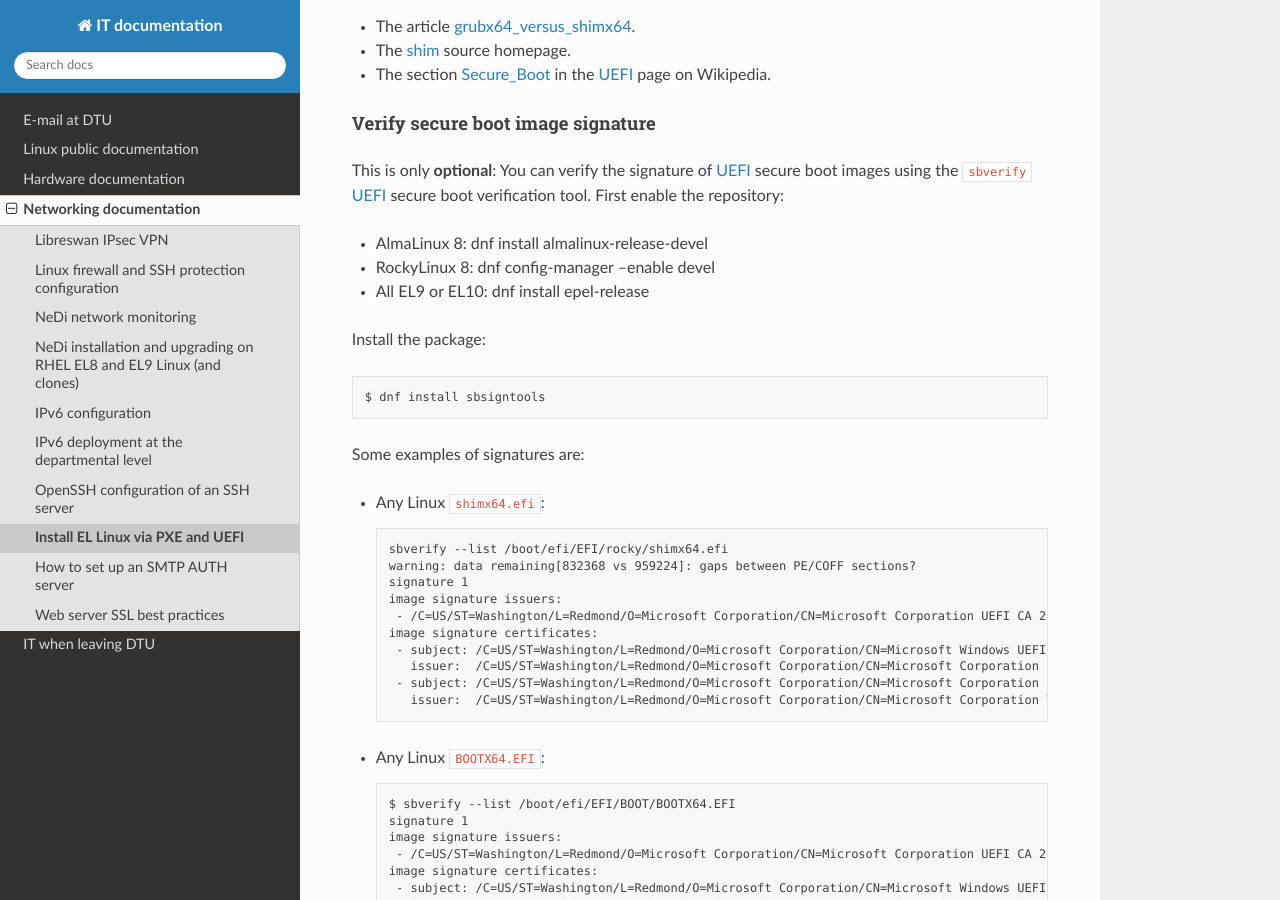
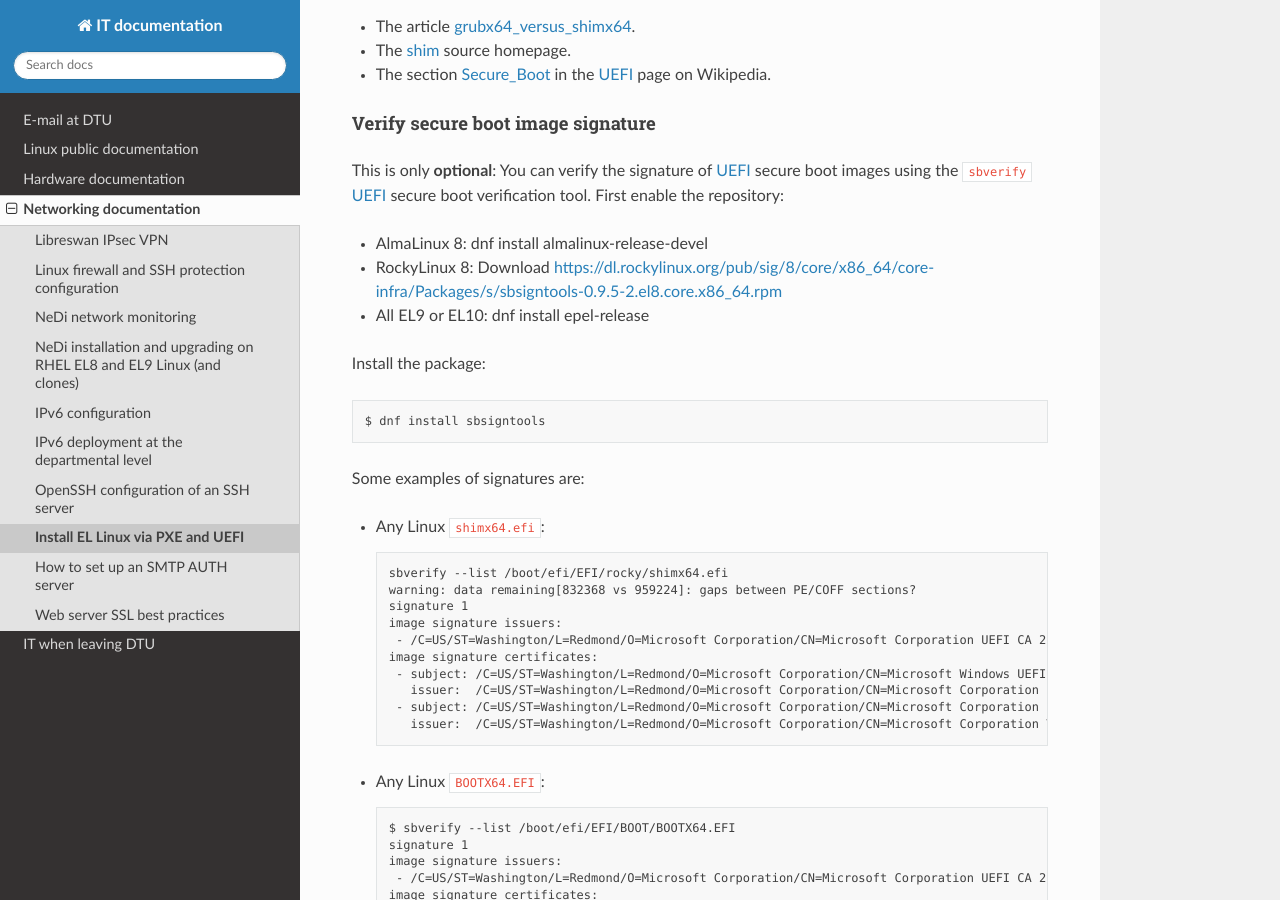
Before and after one commit to OleHolmNielsen/ITwiki, a Sphinx documentation site: the page built from docs/PXE_and_UEFI.rst, in a window 1280 px wide and 900 px high, scrolled down 3859 px. Built offline with Sphinx 7.4.7 and the Read the Docs theme 3.1.0, drawn with Linux system fonts in a browser that asks for light colours.

Commit message:
sbsigntools download

```diff
--- a/docs/PXE_and_UEFI.rst
+++ b/docs/PXE_and_UEFI.rst
@@ -184,7 +184,7 @@ You can verify the signature of UEFI_ secure boot images using the ``sbverify``
 First enable the repository:
 
 * AlmaLinux 8: dnf install almalinux-release-devel
-* RockyLinux 8: dnf config-manager --enable devel
+* RockyLinux 8: Download https://dl.rockylinux.org/pub/sig/8/core/x86_64/core-infra/Packages/s/sbsigntools-0.9.5-2.el8.core.x86_64.rpm
 * All EL9 or EL10: dnf install epel-release
 
 Install the package::
```
